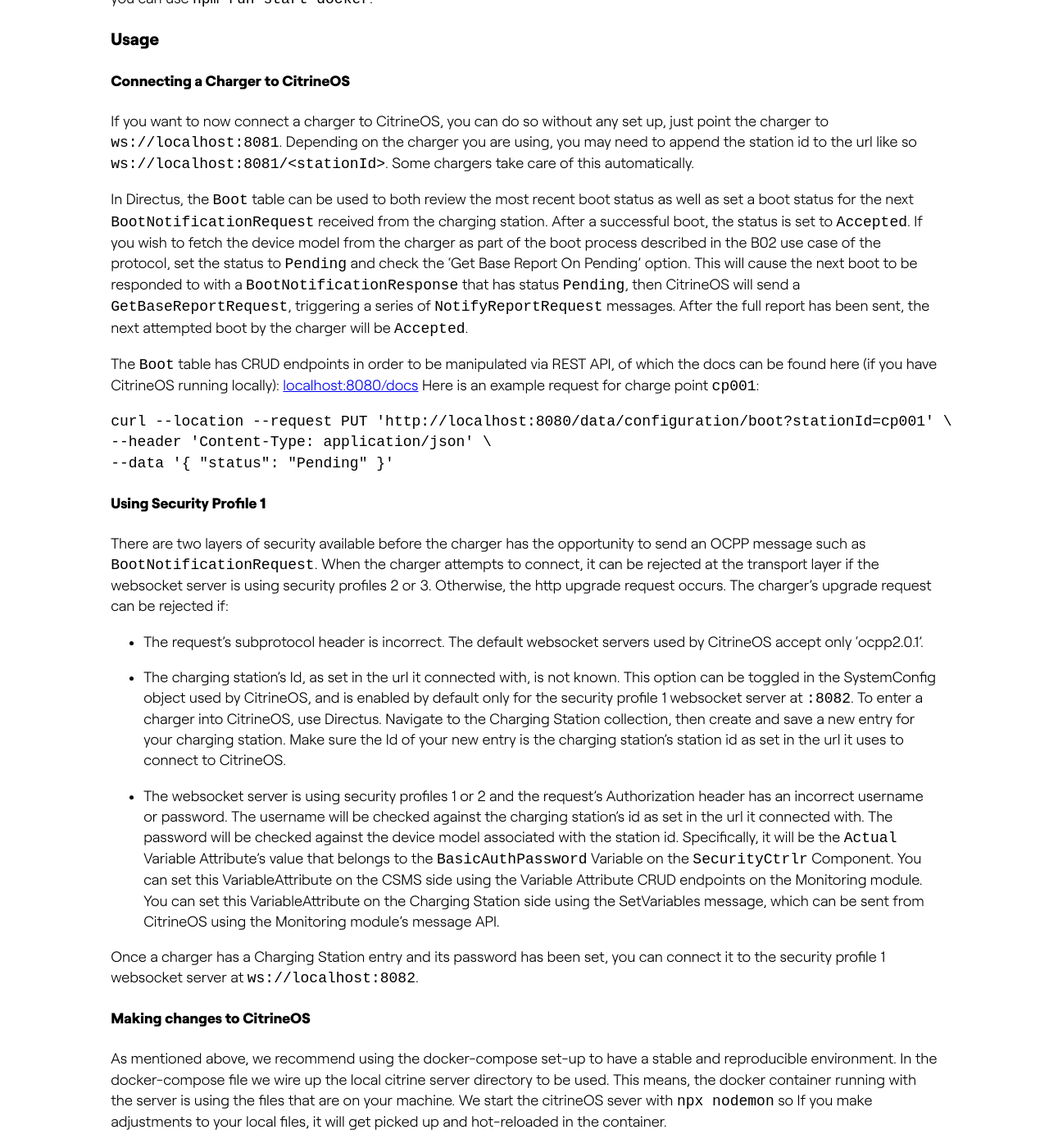
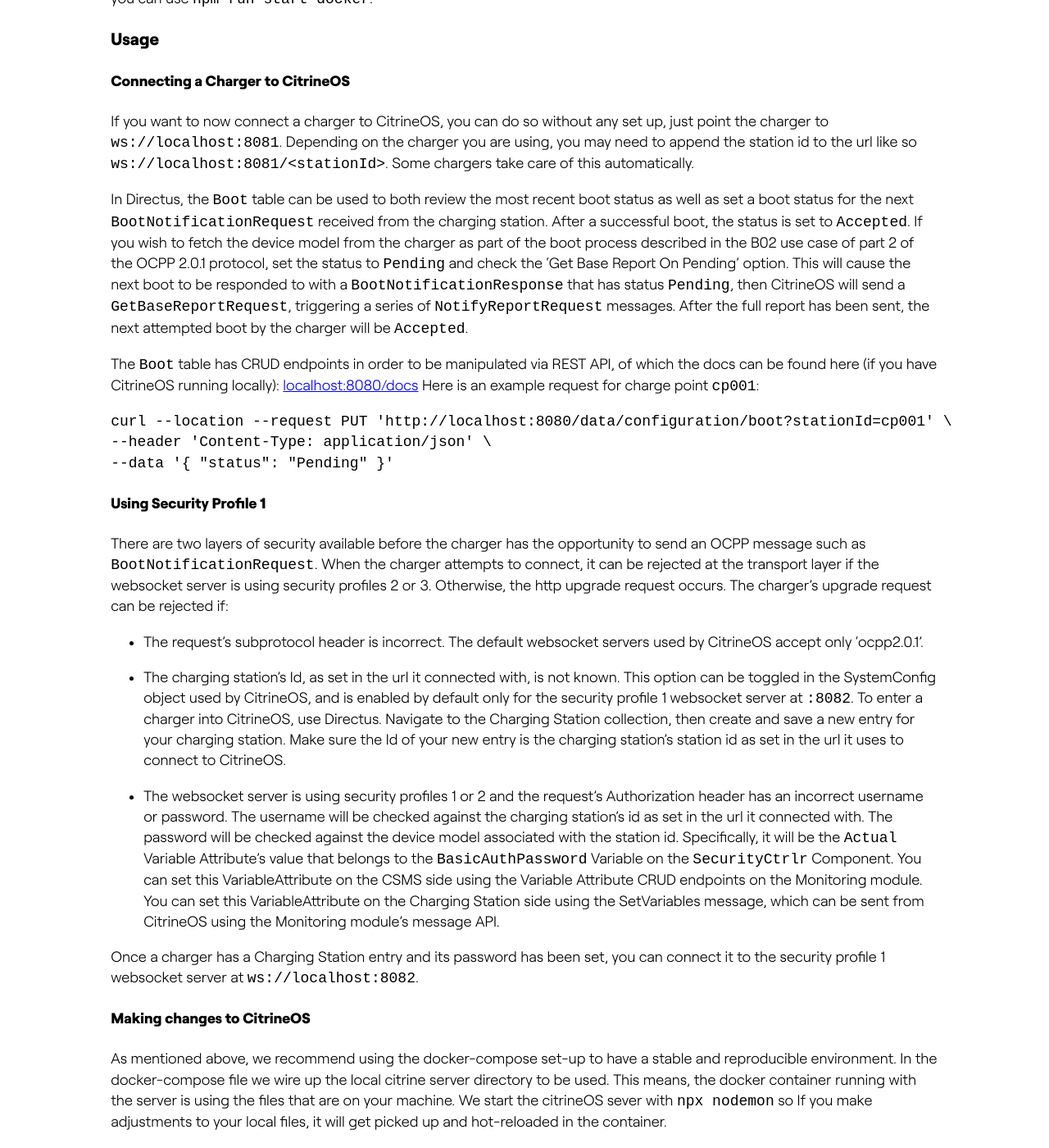
Before and after one commit to citrineos/citrineos.github.io, a Jekyll site: the page built from quickstart.md, in a window 1280 px wide and 1400 px high, scrolled down 1616 px. Shown: the whole window at 82% size. Built offline with Jekyll 4.4.1, drawn with Linux system fonts in a browser that asks for light colours; some web fonts are replaced; some of the changed text lies outside the part shown.

Commit message:
updating reference to B02 use case to be more specific

```diff
--- a/quickstart.md
+++ b/quickstart.md
@@ -72,7 +72,7 @@
 
 If you want to now connect a charger to CitrineOS, you can do so without any set up, just point the charger to `ws://localhost:8081`. Depending on the charger you are using, you may need to append the station id to the url like so `ws://localhost:8081/<stationId>`. Some chargers take care of this automatically.
 
-In Directus, the `Boot` table can be used to both review the most recent boot status as well as set a boot status for the next `BootNotificationRequest` received from the charging station. After a successful boot, the status is set to `Accepted`. If you wish to fetch the device model from the charger as part of the boot process described in the B02 use case of the protocol, set the status to `Pending` and check the 'Get Base Report On Pending' option. This will cause the next boot to be responded to with a `BootNotificationResponse` that has status `Pending`, then CitrineOS will send a `GetBaseReportRequest`, triggering a series of `NotifyReportRequest` messages. After the full report has been sent, the next attempted boot by the charger will be `Accepted`.
+In Directus, the `Boot` table can be used to both review the most recent boot status as well as set a boot status for the next `BootNotificationRequest` received from the charging station. After a successful boot, the status is set to `Accepted`. If you wish to fetch the device model from the charger as part of the boot process described in the B02 use case of part 2 of the OCPP 2.0.1 protocol, set the status to `Pending` and check the 'Get Base Report On Pending' option. This will cause the next boot to be responded to with a `BootNotificationResponse` that has status `Pending`, then CitrineOS will send a `GetBaseReportRequest`, triggering a series of `NotifyReportRequest` messages. After the full report has been sent, the next attempted boot by the charger will be `Accepted`.
 
 The `Boot` table has CRUD endpoints in order to be manipulated via REST API, of which the docs can be found here (if you have CitrineOS running locally): [localhost:8080/docs](http://localhost:8080/docs)
 Here is an example request for charge point `cp001`:
```
Also changed, not shown: other parts of quickstart.md (+2 -0 lines).
